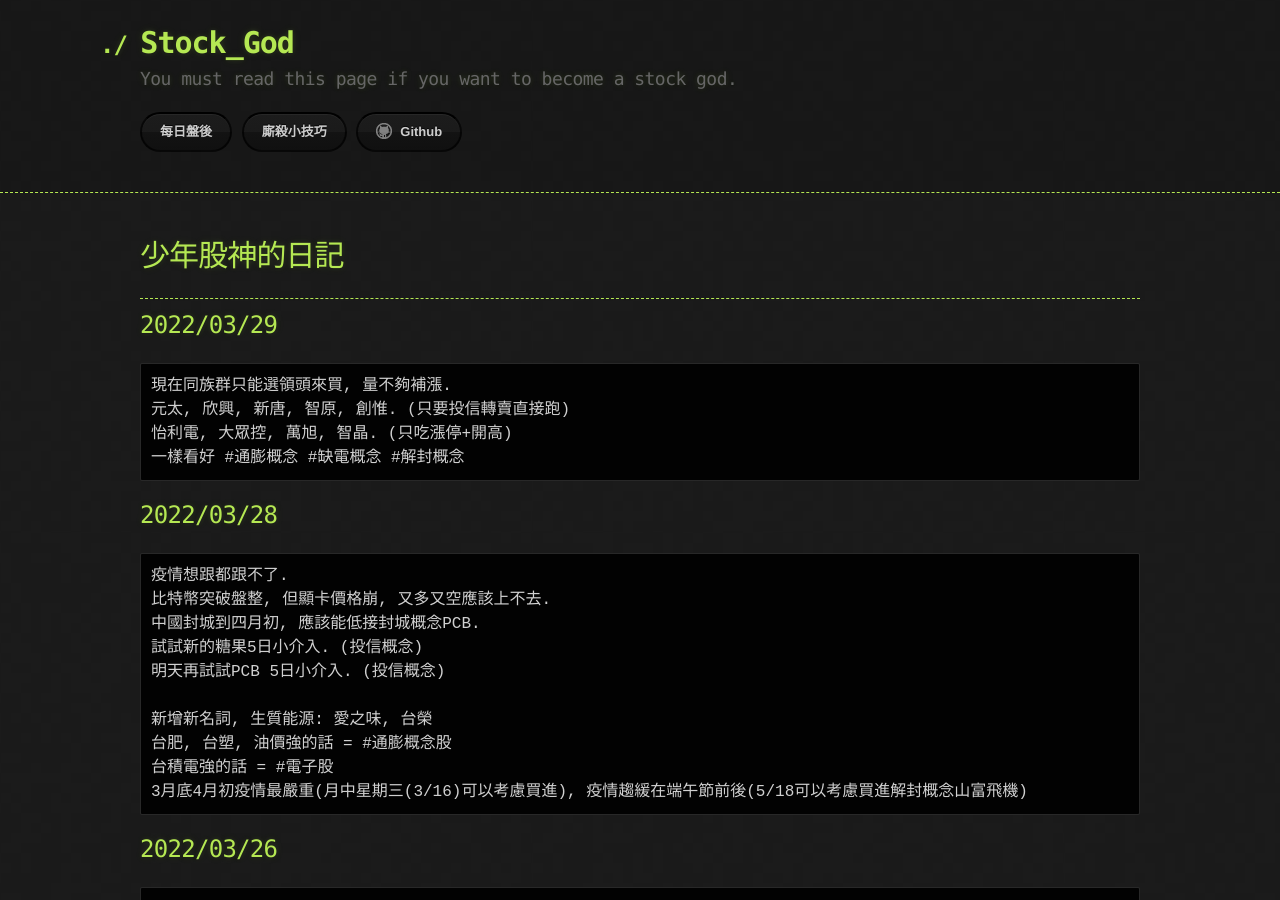
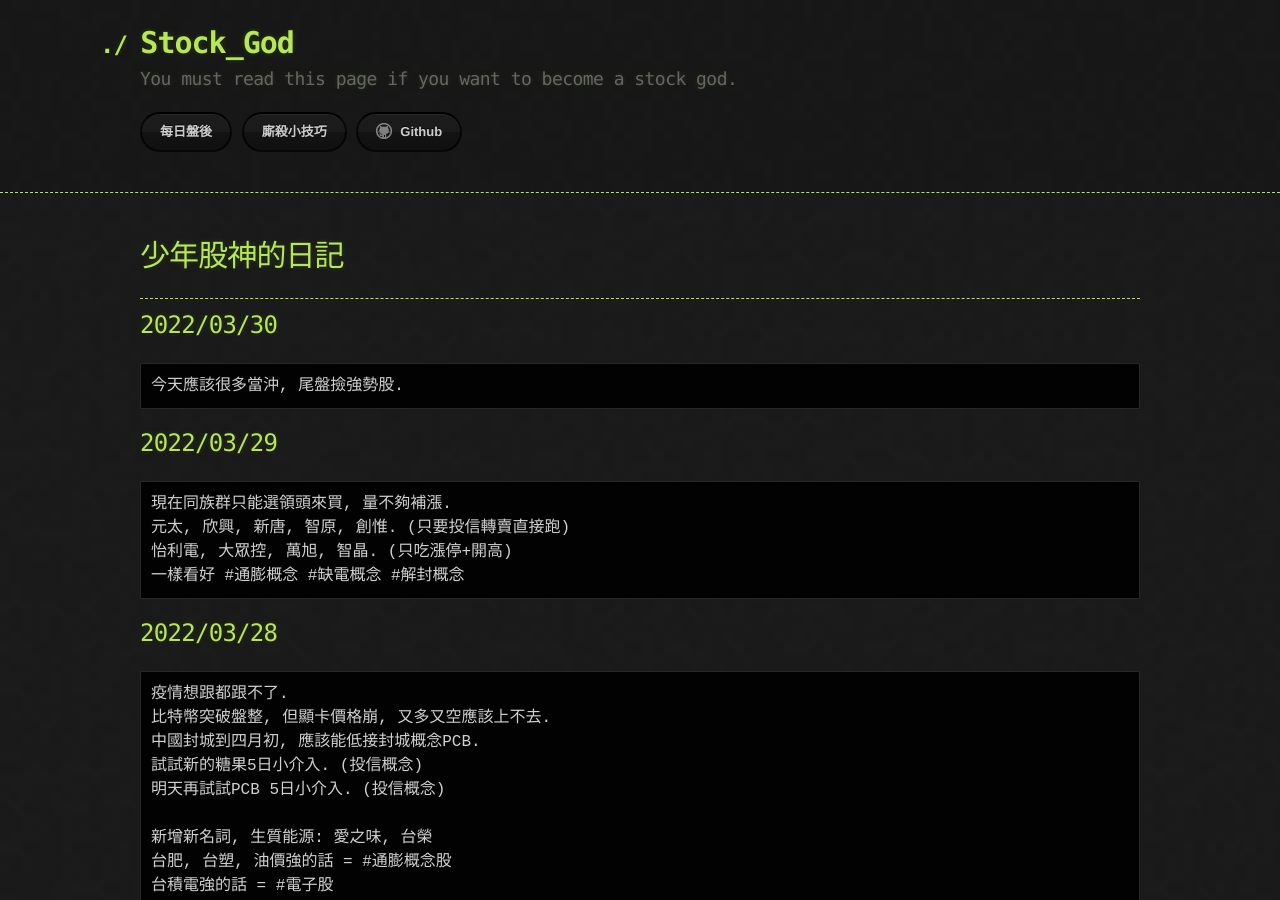
Before and after one commit to lepg5487/Stock_God, a Jekyll site: the page built from index.md, in a window 1280 px wide and 900 px high. Built offline with Jekyll 4.4.1, drawn with Linux system fonts in a browser that asks for light colours; our own code applies the rules of GitHub Pages for plain Markdown files.

Commit message:
Update index.md

````diff
--- a/index.md
+++ b/index.md
@@ -6,6 +6,11 @@ layout: testlayouts
 
 ---
 
+## 2022/03/30
+```
+今天應該很多當沖, 尾盤撿強勢股.
+```
+
 ## 2022/03/29
 ```
 現在同族群只能選領頭來買, 量不夠補漲.
@@ -13,6 +18,7 @@ layout: testlayouts
 怡利電, 大眾控, 萬旭, 智晶. (只吃漲停+開高)
 一樣看好 #通膨概念 #缺電概念 #解封概念
 ```
+
 ## 2022/03/28
 ```
 疫情想跟都跟不了.
````
